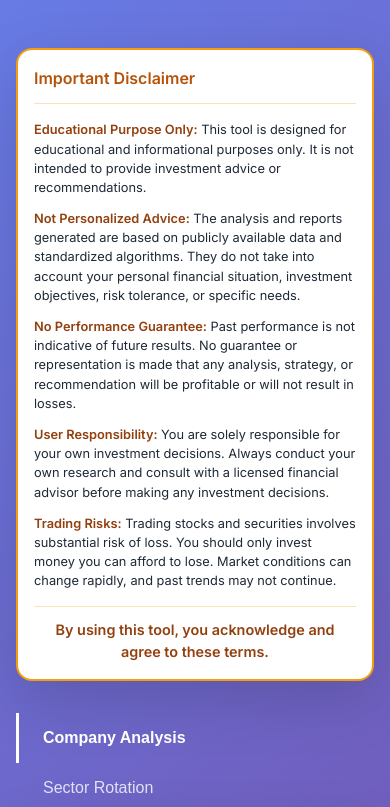
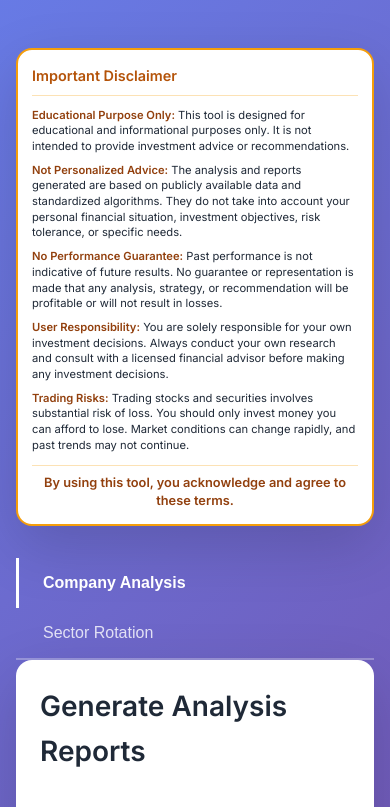
Before and after one commit to ganzheng85/finance, a Flask app: page / in a window 390 px wide. Shown: the part 142-949 px from the top of the page. Run offline with Flask 3, Linux system fonts and the light colour scheme.

Commit message:
Reduce disclaimer size for more compact layout
- Header: 1.15rem → 1rem
- Content: 0.85rem → 0.75rem
- Footer: 0.9rem → 0.8rem
- Padding: 1.5rem → 1rem
- Line height: 1.5 → 1.4
- Reduced margins for tighter spacing
- Updated mobile responsive sizes

Co-Authored-By: Claude Sonnet 4.5 <noreply@anthropic.com>

```diff
--- a/stock_analysis_app/static/css/style.css
+++ b/stock_analysis_app/static/css/style.css
@@ -76,27 +76,27 @@ body {
     background: linear-gradient(135deg, #fff9e6 0%, #fff5d9 100%);
     border: 2px solid var(--warning);
     box-shadow: 0 8px 24px rgba(245, 158, 11, 0.15);
-    padding: 1.5rem !important;
+    padding: 1rem !important;
 }
 
 .disclaimer-header {
-    margin-bottom: 1rem;
-    padding-bottom: 0.75rem;
+    margin-bottom: 0.75rem;
+    padding-bottom: 0.5rem;
     border-bottom: 1px solid rgba(245, 158, 11, 0.3);
 }
 
 .disclaimer-header h2 {
-    font-size: 1.15rem;
+    font-size: 1rem;
     font-weight: 600;
     color: #b45309;
     margin: 0;
 }
 
 .disclaimer-content p {
-    margin-bottom: 0.75rem;
+    margin-bottom: 0.5rem;
     color: var(--text-primary);
-    line-height: 1.5;
-    font-size: 0.85rem;
+    line-height: 1.4;
+    font-size: 0.75rem;
 }
 
 .disclaimer-content p:last-child {
@@ -109,11 +109,11 @@ body {
 }
 
 .disclaimer-footer {
-    margin-top: 1rem;
-    padding-top: 0.75rem;
+    margin-top: 0.75rem;
+    padding-top: 0.5rem;
     border-top: 1px solid rgba(245, 158, 11, 0.3);
     text-align: center;
-    font-size: 0.9rem !important;
+    font-size: 0.8rem !important;
 }
 
 /* Card */
@@ -419,15 +419,15 @@ body {
     }
 
     .disclaimer-card {
-        padding: 1rem !important;
+        padding: 0.875rem !important;
     }
 
     .disclaimer-header h2 {
-        font-size: 1rem;
+        font-size: 0.9rem;
     }
 
     .disclaimer-content p {
-        font-size: 0.8rem;
+        font-size: 0.7rem;
     }
 
     .checkbox-group {
```
